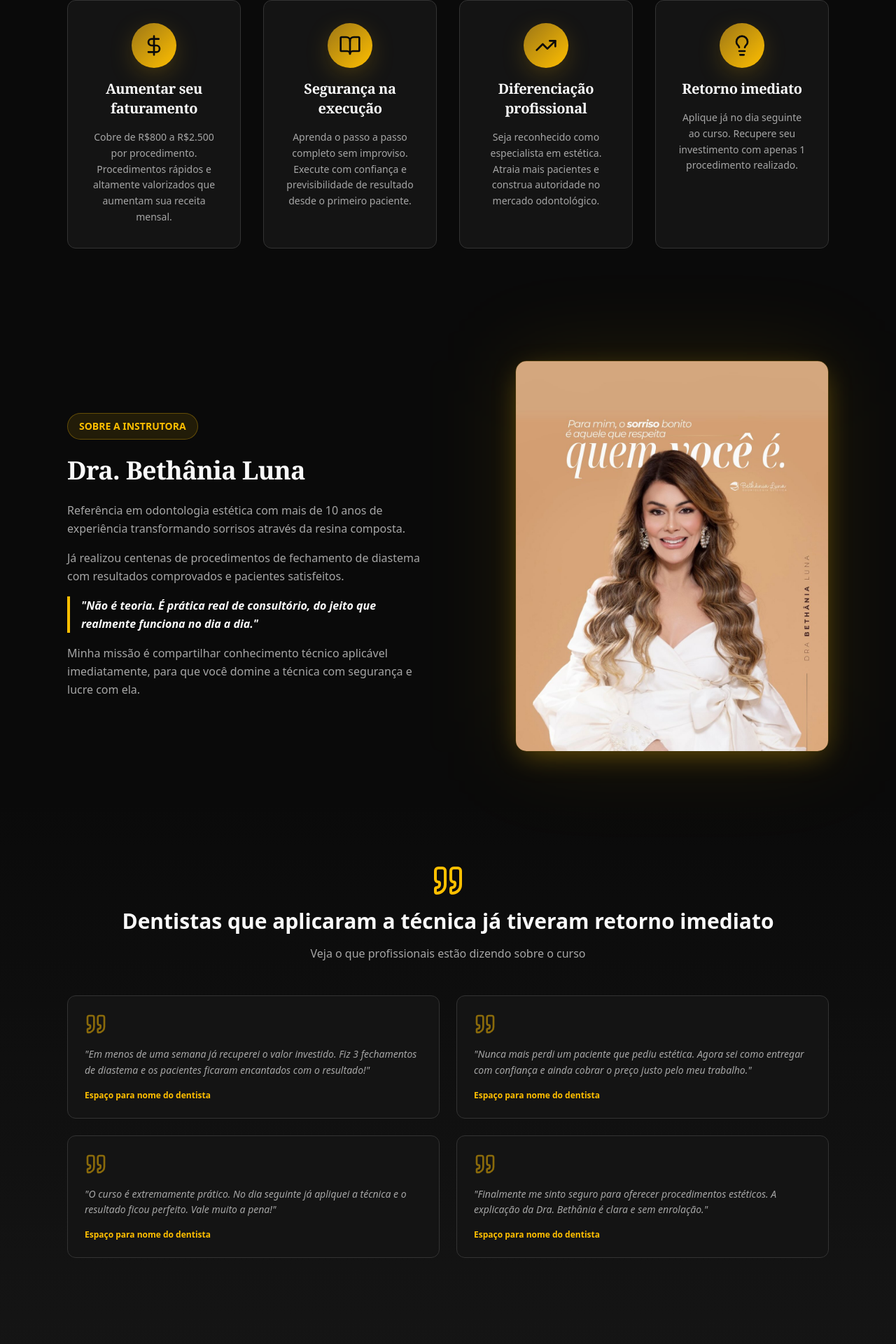
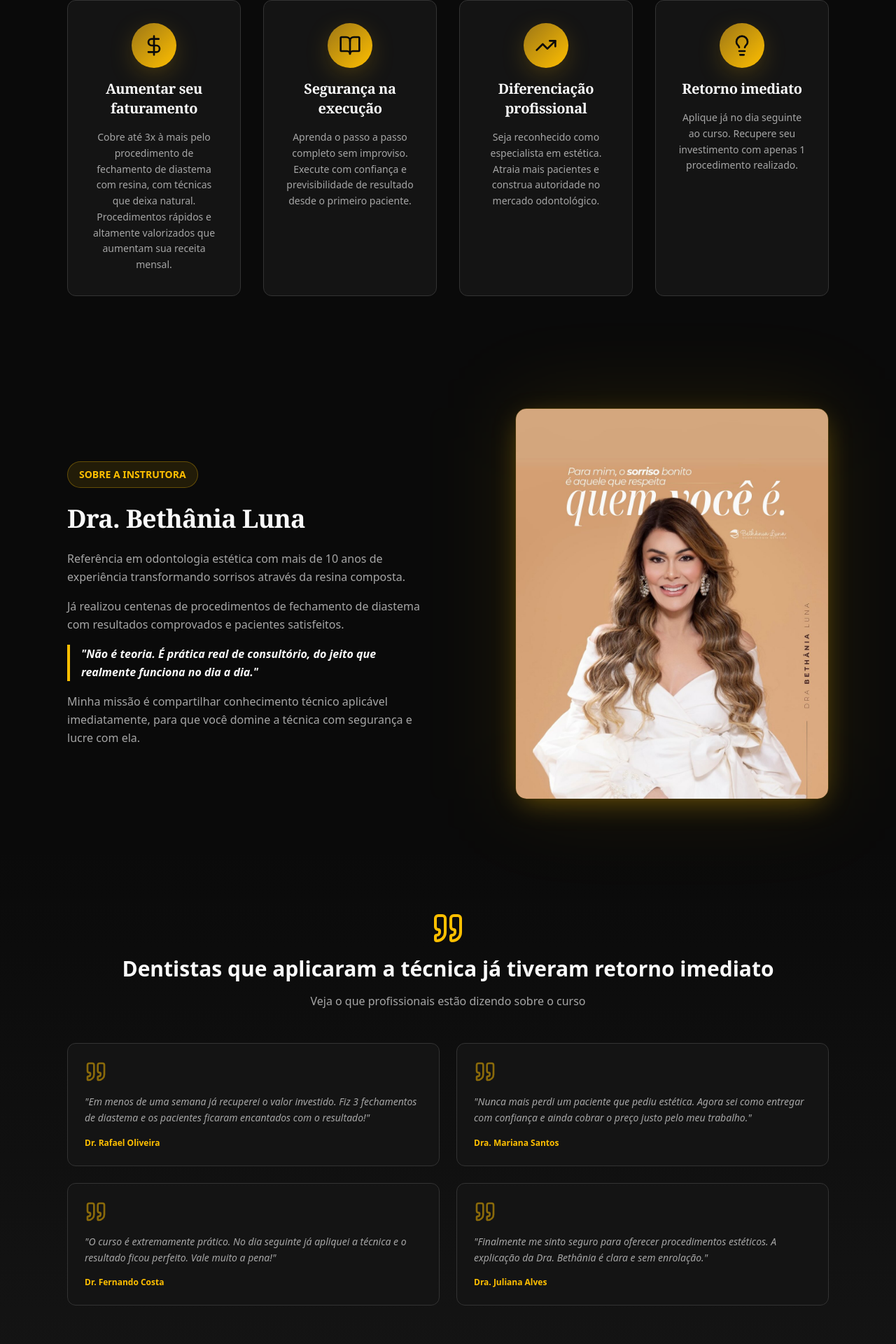
Before and after one commit to domousc/smile-gold-shine, a React (Vite) app: page / in a window 1280 px wide. Shown: the part 1650-3570 px from the top of the page at 70% size. Built offline with nearby package versions, Linux system fonts and the light colour scheme; the HTML template or start-up script is replaced by a standard one.

Commit message:
Refactor: Update testimonials and offer text

```diff
--- a/src/components/SocialProof.tsx
+++ b/src/components/SocialProof.tsx
@@ -18,19 +18,19 @@ const SocialProof = () => {
           {[
             {
               text: "Em menos de uma semana já recuperei o valor investido. Fiz 3 fechamentos de diastema e os pacientes ficaram encantados com o resultado!",
-              author: "Espaço para nome do dentista"
+              author: "Dr. Rafael Oliveira"
             },
             {
               text: "Nunca mais perdi um paciente que pediu estética. Agora sei como entregar com confiança e ainda cobrar o preço justo pelo meu trabalho.",
-              author: "Espaço para nome do dentista"
+              author: "Dra. Mariana Santos"
             },
             {
               text: "O curso é extremamente prático. No dia seguinte já apliquei a técnica e o resultado ficou perfeito. Vale muito a pena!",
-              author: "Espaço para nome do dentista"
+              author: "Dr. Fernando Costa"
             },
             {
               text: "Finalmente me sinto seguro para oferecer procedimentos estéticos. A explicação da Dra. Bethânia é clara e sem enrolação.",
-              author: "Espaço para nome do dentista"
+              author: "Dra. Juliana Alves"
             }
           ].map((testimonial, index) => (
             <div
--- a/src/components/Solution.tsx
+++ b/src/components/Solution.tsx
@@ -5,7 +5,7 @@ const Solution = () => {
     {
       icon: DollarSign,
       title: "Aumentar seu faturamento",
-      description: "Cobre de R$800 a R$2.500 por procedimento. Procedimentos rápidos e altamente valorizados que aumentam sua receita mensal.",
+      description: "Cobre até 3x à mais pelo procedimento de fechamento de diastema com resina, com técnicas que deixa natural. Procedimentos rápidos e altamente valorizados que aumentam sua receita mensal.",
     },
     {
       icon: BookOpen,
```
